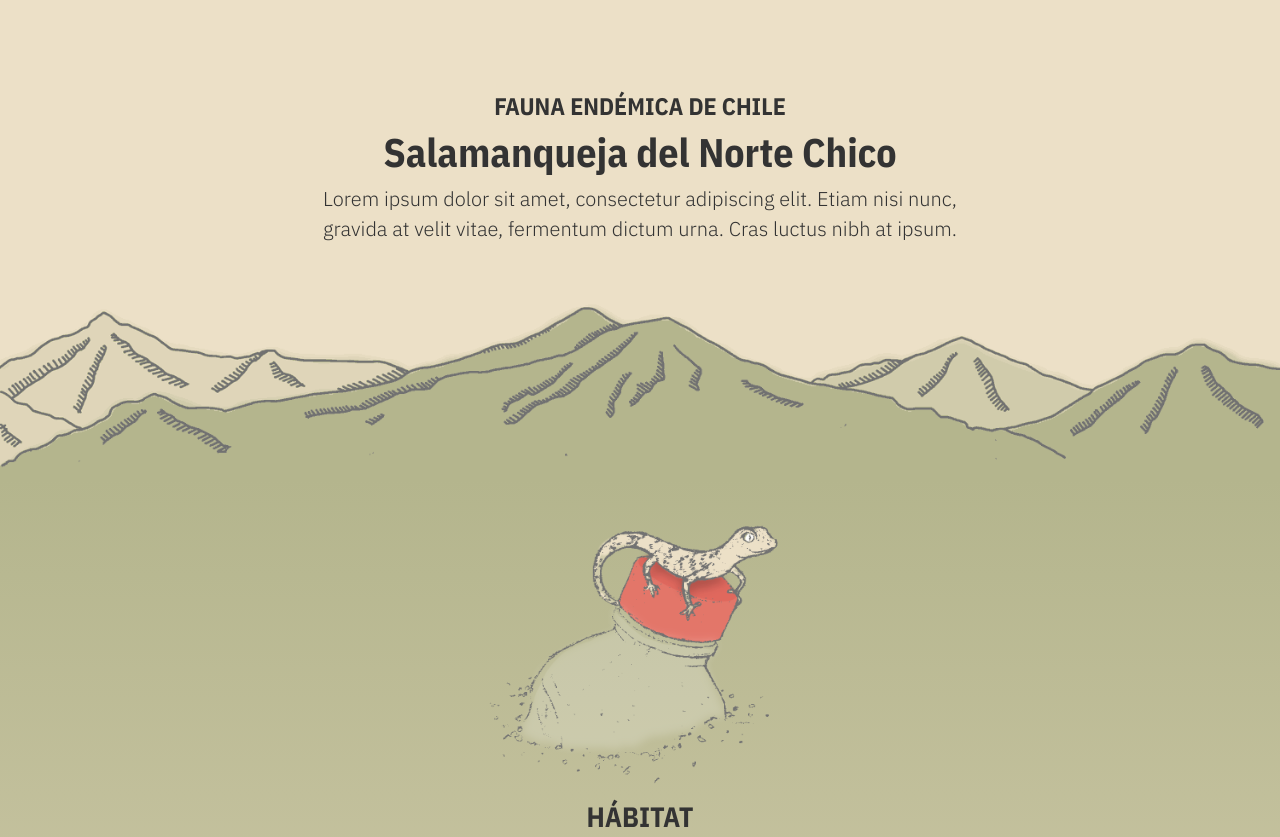
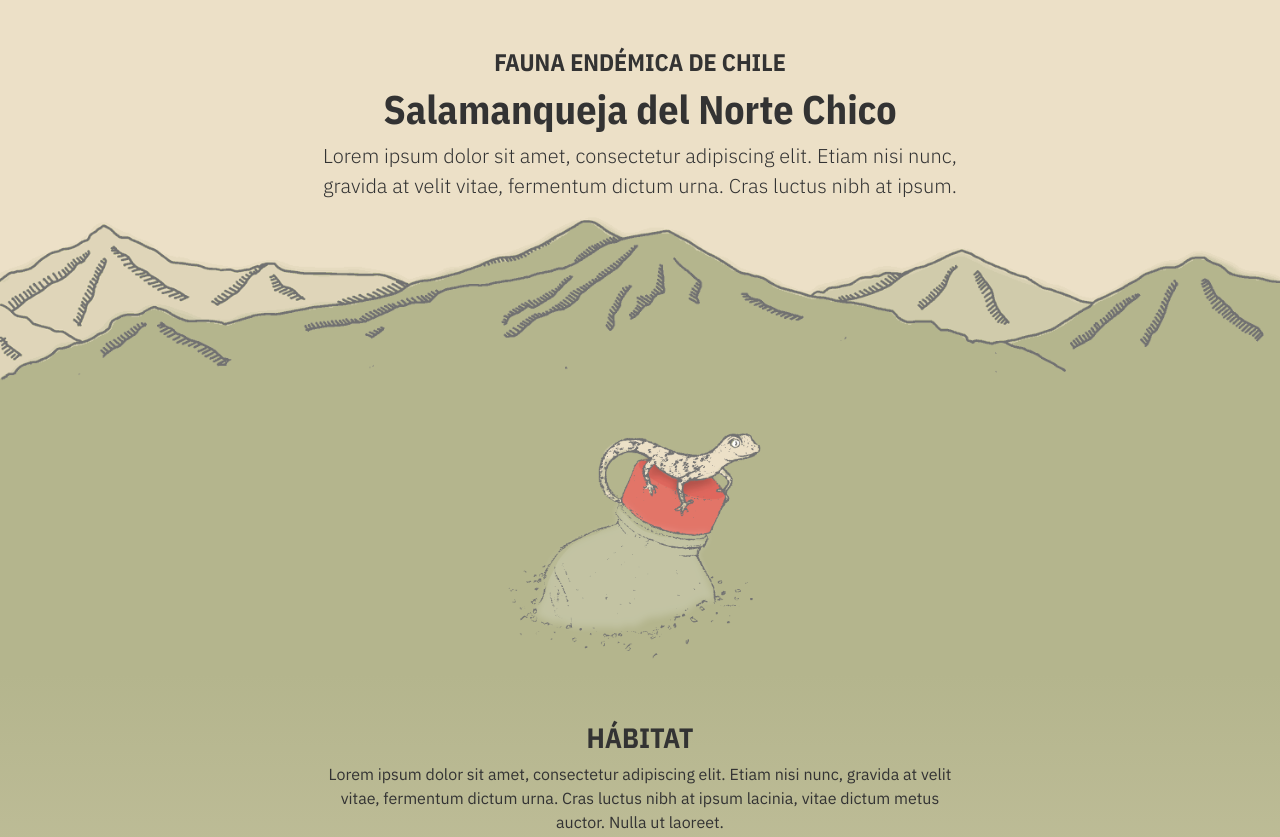
Before and after one commit to profesorfaco/PUC-2021-1-DNO075, a plain HTML site: page clase-17/implementacion-salamanqueja/index.html in a window 1280 px wide. Shown: the top 837 px of the page. Drawn offline with nearby package versions, Linux system fonts and the light colour scheme.

Commit message:
Add files via upload

```diff
--- a/clase-17/implementacion-salamanqueja/index.html
+++ b/clase-17/implementacion-salamanqueja/index.html
@@ -10,26 +10,35 @@
         <title>Salamanqueja del Norte Chico | FAUNA ENDÉMICA DE CHILE</title>
     </head>
     <body>
-        <!-- tema, sub-tema y bajada -->
+        <!-- TEMA, SUB-TEMA Y BAJADA -->
         <header>
-            <div class="container h-100">
-                <div class="row h-100">
-                    <div class="col-11 col-sm-10 col-md-9 col-lg-8 col-xl-7 m-auto pb-5 text-center">
+            <div class="container">
+                <div class="row">
+                    <div class="col-11 col-sm-10 col-md-9 col-lg-8 col-xl-7 mx-auto my-5 pb-5 text-center">
                         <h2 class="fs-4">FAUNA ENDÉMICA DE CHILE</h2>
                         <h1>Salamanqueja del Norte Chico</h1>
-                        <p class="lead mb-md-5 pb-md-5">
+                        <p class="lead mb-5 pb-5">
                             Lorem ipsum dolor sit amet, consectetur adipiscing elit. Etiam nisi nunc, gravida at velit vitae, fermentum dictum urna. Cras luctus nibh at ipsum.
                         </p>
                     </div>
                 </div>
             </div>
         </header>
-        <!-- hábitat -->
-        <section id="habitat">
+        <!--LA SALAMANQUEJA QUEDA DENTRO DEL ASIDE, SU TAMAÓ ESTÁ DEFINIDO EN EL CSS, EN img#gecko-->
+        <aside>
             <div class="container">
                 <div class="row">
                     <div class="col-11 col-sm-10 col-md-9 col-lg-8 col-xl-7 mx-auto text-center">
                         <img src="images/fig-gecko.png" id="gecko"/>
+                    </div>
+                </div>
+            </div>
+        </aside>
+        <!-- HÁBITAT -->
+        <section id="habitat" class="bg-dark">
+            <div class="container">
+                <div class="row">
+                    <div class="col-11 col-sm-10 col-md-9 col-lg-8 col-xl-7 mx-auto mt-5 text-center">
                         <h3>HÁBITAT</h3>
                         <p>Lorem ipsum dolor sit amet, consectetur adipiscing elit. Etiam nisi nunc, gravida at velit vitae, fermentum dictum urna. Cras luctus nibh at ipsum lacinia, vitae dictum metus auctor. Nulla ut laoreet.</p>
                         <img src="images/1x1.png" class="w-100 my-3 d-none d-md-block" />
@@ -38,7 +47,7 @@
                 </div>
             </div>
         </section>
-        <!-- ciclo de vida -->
+        <!-- CICLO DE VIDA -->
         <section id="ciclo">
             <div class="container">
                 <div class="row">
@@ -60,32 +69,38 @@
                         <p>Lorem ipsum dolor sit amet, consectetur adipiscing elit. Etiam nisi nunc, gravida at velit vitae, fermentum dictum urna. Cras luctus nibh at ipsum lacinia, vitae dictum metus auctor. Nulla ut laoreet.</p>
                     </div>
                     <div class="col-12 col-sm-11 col-md-10 col-lg-9 col-xl-8 mx-auto text-center">
+                        <!--imagen para pantalla grande-->
                         <img src="images/1x1.png" class="w-100 my-3 d-none d-md-block" />
+                        <!--imagen para pantalla chica-->
                         <img src="images/1x2.png" class="w-100 my-3 d-md-none" />
                     </div>
                 </div>
             </div>
         </section>
-        <!-- alimentación y metabolismo -->
+        <!-- ALIMENTACIÓN Y METABOLISMO -->
         <section id="alimentacion">
             <div class="container">
                 <div class="row">
                     <div class="col-11 col-sm-10 col-md-9 col-lg-8 col-xl-7 mx-auto text-center">
                         <h3 class="mt-5">ALIMENTACIÓN Y METABOLISMO</h3>
                         <p>Lorem ipsum dolor sit amet, consectetur adipiscing elit. Etiam nisi nunc, gravida at velit vitae, fermentum dictum urna. Cras luctus nibh at ipsum lacinia, vitae dictum metus auctor. Nulla ut laoreet.</p>
+                        <!--imagen para pantalla grande-->
                         <img src="images/1x1.png" class="w-100 my-3 d-none d-md-block" />
+                        <!--imagen para pantalla chica-->
                         <img src="images/1x2.png" class="w-100 my-3 d-md-none" />
                     </div>
                 </div>
             </div>
         </section>
-        <!-- este y otros geckos -->
+        <!-- ESTE Y OTROS GECKOS -->
         <section id="familia">
             <div class="container-fluid">
                 <div class="row">
                     <div class="col-11 mx-auto text-center">
                         <h3 class="mt-5">FAMILIA Y POBLACIÓN REPTIL</h3>
+                        <!--imagen para pantalla grande-->
                         <img src="images/2x1.png" class="w-100 my-3 d-none d-md-block" />
+                        <!--imagen para pantalla chica-->
                         <img src="images/1x2.png" class="w-100 my-3 d-md-none" />
                     </div>
                 </div>
@@ -98,7 +113,7 @@
                 </div>
             </div>
         </section>
-        <!-- amenazas -->
+        <!-- LAS AMENAZAS -->
         <section id="amenazas">
             <div class="container pb-5">
                 <div class="row">
--- a/clase-17/implementacion-salamanqueja/style.css
+++ b/clase-17/implementacion-salamanqueja/style.css
@@ -14,12 +14,18 @@ p.lead{
 	font-weight: 300;
 }
 
-
 header{
 	background: transparent url(images/bg-header.png) no-repeat center bottom;
 	background-size:100% auto;
-	min-height: 400px;
-	height: 60vh;
+}
+
+aside{
+	background: #b4b58d;
+}
+
+img#gecko{
+	height: 35vh;
+	width: auto;
 }
 
 #habitat{
@@ -27,18 +33,14 @@ header{
 	padding-bottom:250px;
 }
 
-img#gecko{
-	min-height: 200px;
-	height: 40vh;
-	widows: auto;
-}
-
 #ciclo, #alimentacion, #familia{
 	background: transparent;
 }
+
 #amenazas{
 	background: linear-gradient(#ece0c7, #b4b58d);
 }
+
 footer{
 	background: black url(images/bg-footer.png) no-repeat center top;
 	background-size:100% auto;
```
